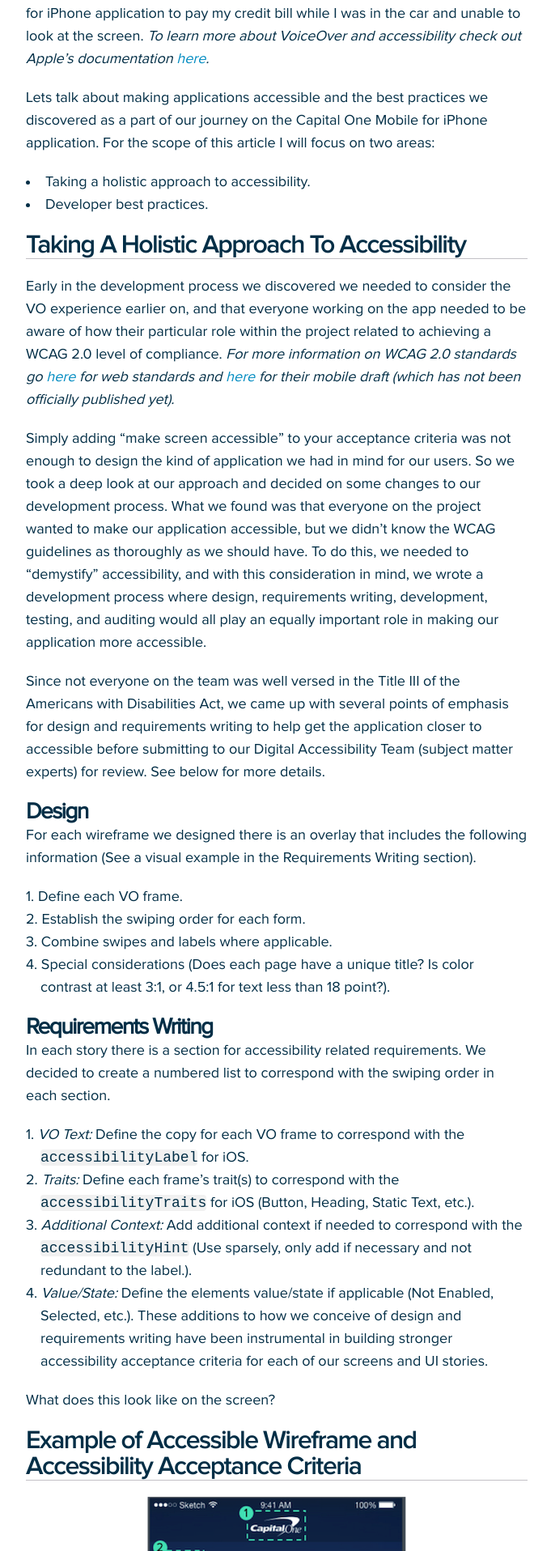
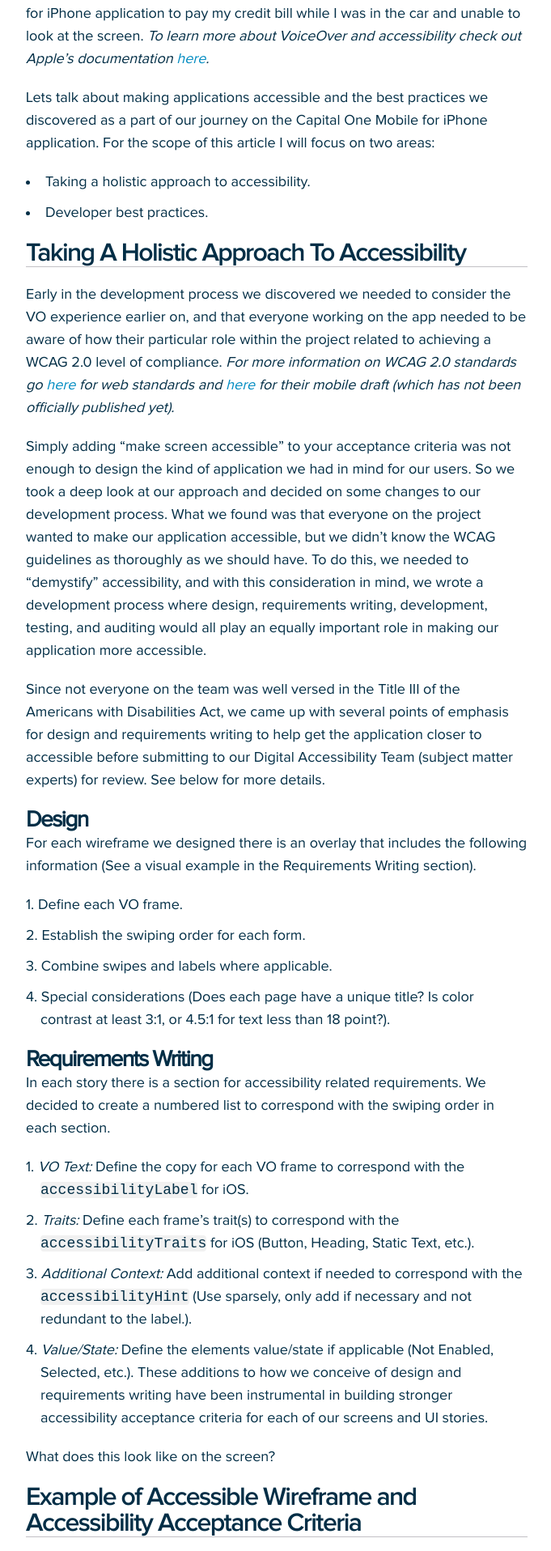
Before and after one commit to CapitalOneCanada/capitalonecanada.github.io, a Jekyll site: the page built from _posts/2016-01-19-ios-accessibility-voiceover-best-practices.md, in a window 1280 px wide. Shown: the part 608-2524 px from the top of the page at 81% size, without its empty margins (298-979 px from the left). Built offline with Jekyll 4.4.1, drawn with Linux system fonts in a browser that asks for light colours; Markdown is read by kramdown in place of the engine named in the settings.

Commit message:
added some spacing after code blocks

```diff
--- a/css/base.css
+++ b/css/base.css
@@ -8,6 +8,7 @@
 ul ol,
 ol ol,
 ol ul 									{ margin: 0; }
+code									{ margin-bottom: 10px; }
 
 .wrap									{ width:90%; max-width:620px; margin:0 auto; position:relative; }
 
@@ -88,10 +89,10 @@
 .post h2								{ font-family:"ProxSemibold","Helvetica Neue",Arial,sans-serif; font-size:32px; font-weight: bold; line-height:32px; color:#022E46; border-bottom:1px solid #c2c0c5; margin-bottom:20px; }
 .post h3								{ font-size: 28px; font-weight: bold; line-height: 30px; }
 .post ul, ol 							{ margin-bottom: 20px; }
-.post ul li, ol li 						{ padding-left: 1em; text-indent: -1em; }
-.post ul li								{ list-style: disc inside;  }
+.post ul li, ol li 						{ padding-left: 1em; text-indent: -1em; margin-bottom: 10px; }
+.post ul li								{ list-style: disc inside; }
 .post ol li 							{ list-style: decimal inside; }
-.post ol li ul li						{ list-style: disc inside;  }
+.post ol li ul li						{ list-style: disc inside; }
 
 .post #main .tags li					{ display:inline-block; margin:0 3px 5px 0; }
 .post #main .tags li:last-child			{ margin-right:0; }
```
